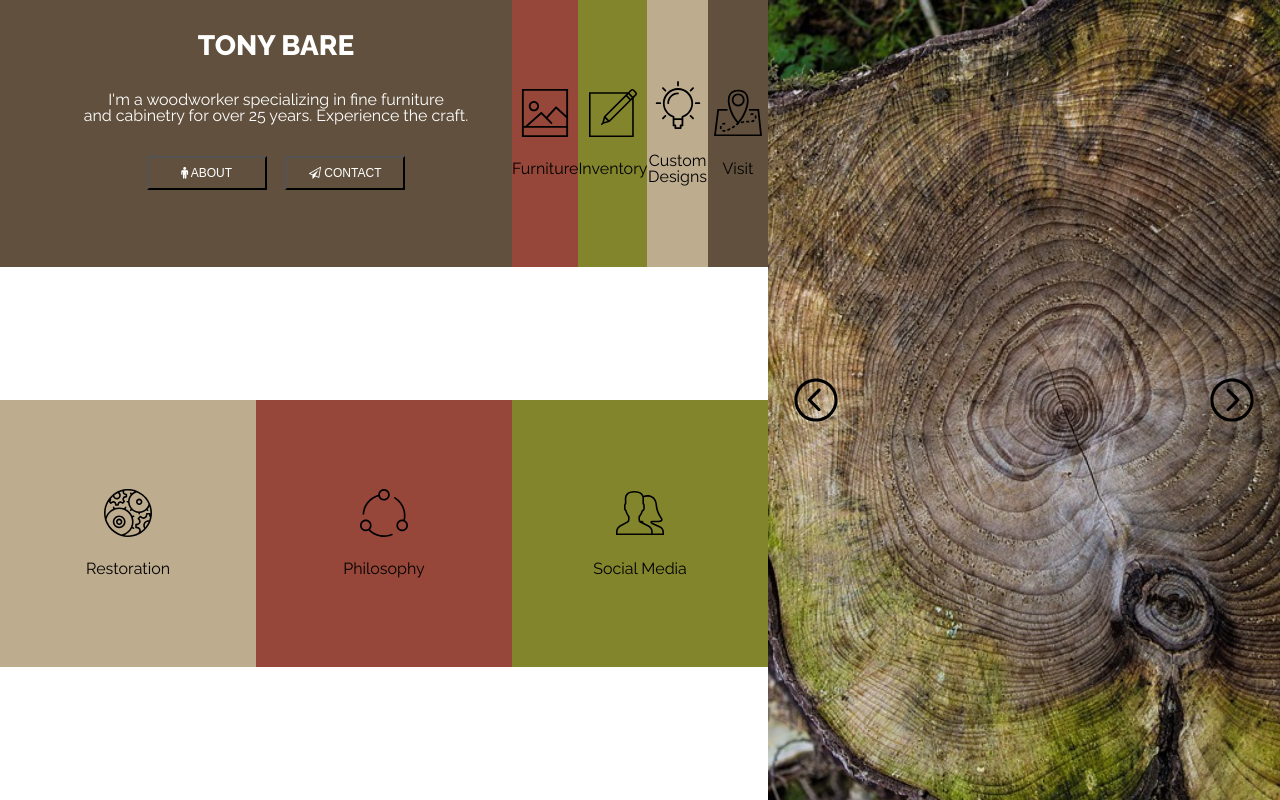
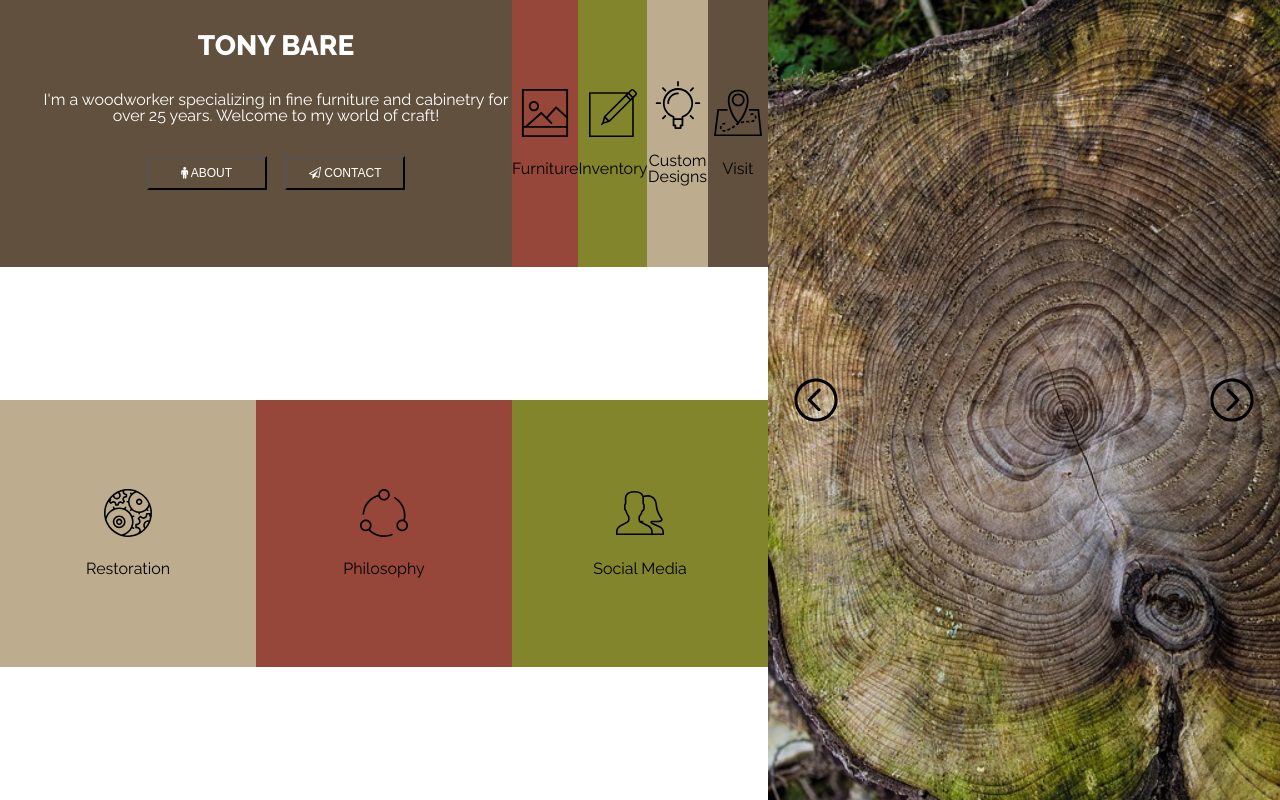
Before and after one commit to hannahbare/comp1, a plain HTML site: page index.html in a window 1280 px wide. Drawn offline with Linux system fonts and the light colour scheme.

Commit message:
Add final touches

```diff
--- a/index.html
+++ b/index.html
@@ -11,7 +11,7 @@
     <section class="container">
       <section class="heading">
         <h1 class="top-box">TONY BARE</h1>
-        <p class="top-box">I'm a woodworker specializing in fine furniture <br /> and cabinetry for over 25 years. Experience the craft.</p>
+        <p class="top-box">I'm a woodworker specializing in fine furniture and cabinetry for over 25 years. Welcome to my world of craft! </p>
           <button class="top-box top-btns" id="about-tony">
             <i class="fa fa-male" aria-hidden="true"></i> ABOUT</i>
           </button>
```
Also changed, not shown: style.css (+0 -13 lines).
